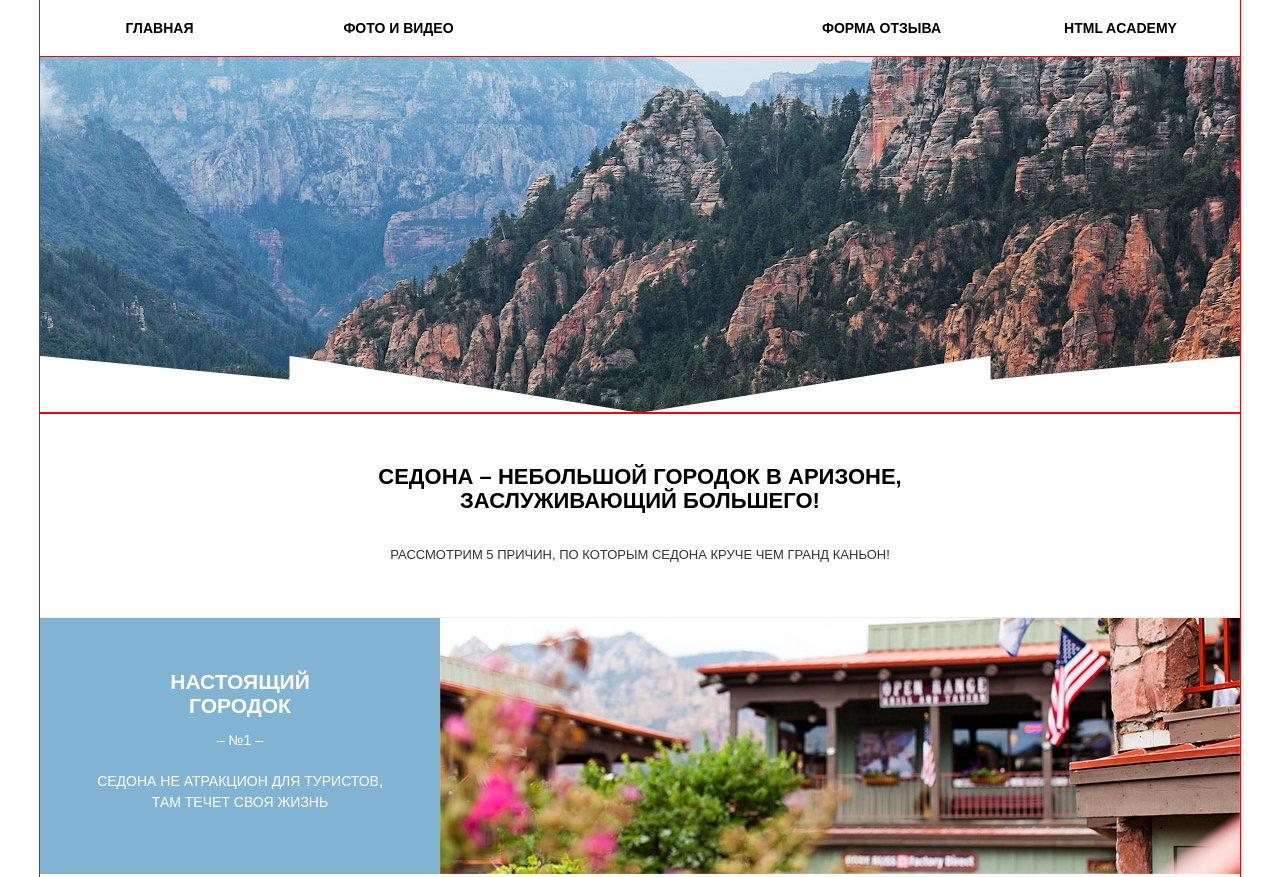
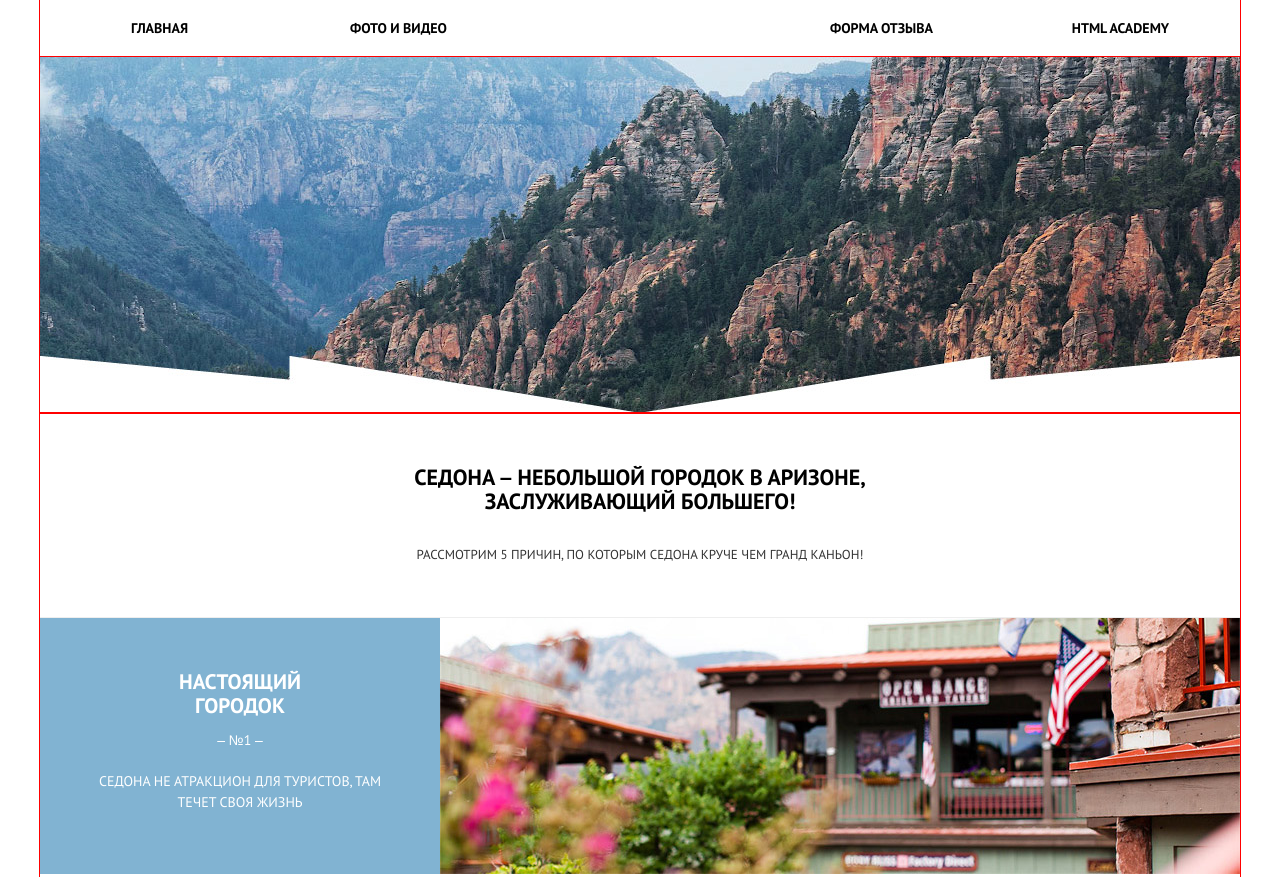
Before and after one commit to alexx150489/151606-sedona, a website: page index.html in a window 1280 px wide. Shown: the top 877 px of the page. Drawn offline with nearby package versions, Linux system fonts and the light colour scheme; files that its build step writes are made by us from their sources; the site is published under a folder, as on GitHub Pages, so addresses that start at the root find nothing; files whose address does not match are found by name.

Commit message:
исправил путь к шрифтам

```diff
--- a/sass/global/fonts.scss
+++ b/sass/global/fonts.scss
@@ -3,15 +3,15 @@
   font-style: normal;
 
   font-family: "PT Sans";
-  src: url("/fonts/ptsans.woff") format("woff"),
-       url("/fonts/ptsans.woff2") format("woff2");
+  src: url("../fonts/ptsans.woff") format("woff"),
+       url("../fonts/ptsans.woff2") format("woff2");
 }
 
 @font-face {
   font-weight: bold;
-  font-style: bold;
+  font-style: normal;
 
   font-family: "PT Sans Bold";
-  src: url("/fonts/ptsansbold.woff") format("woff"),
-       url("/fonts/ptsansbold.woff2") format("woff2");
+  src: url("../fonts/ptsansbold.woff") format("woff"),
+       url("../fonts/ptsansbold.woff2") format("woff2");
 }
```
